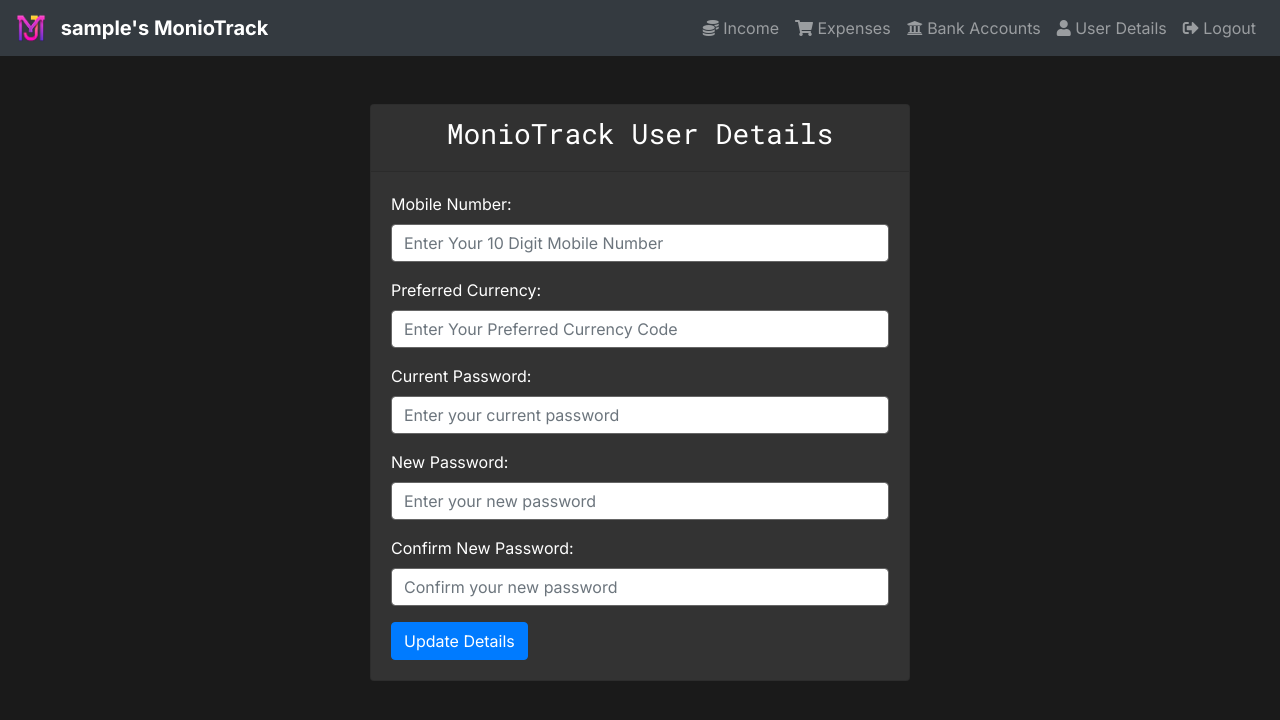
After one commit to SSW1000/MonioTrack, a PHP site: page /update_details.php in a window 1280 px wide. The commit adds this page. Shown: the top 720 px of the page. Run offline with PHP 8.4, Linux system fonts and the light colour scheme; the visitor is signed in with stand-in values (Sample User, id 1); a stand-in replaces the project's code that opens the database connection.

Commit message:
User Details Update Logic Added and Linked into Navbar.

```diff
--- a/bank_accounts.php
+++ b/bank_accounts.php
@@ -16,6 +16,7 @@ $user_result = mysqli_stmt_get_result($user_stmt);
 $user_row = mysqli_fetch_assoc($user_result);
 $user_name = $user_row['username'];
 $preferred_currency = $user_row['preferred_currency'];
+mysqli_stmt_close($user_stmt); // Close the statement for fetching username
 ?>
 
 <!DOCTYPE html>
@@ -68,6 +69,11 @@ $preferred_currency = $user_row['preferred_currency'];
             <li class="nav-item active">
                 <a class="nav-link" href="bank_accounts.php">
                     <i class="fas fa-university"></i> Bank Accounts
+                </a>
+            </li>
+            <li class="nav-item">
+                <a class="nav-link" href="update_details.php">
+                    <i class="fas fa-user"></i> User Details
                 </a>
             </li>
             <li class="nav-item">
--- /dev/null
+++ b/js/update_user.js
@@ -0,0 +1,31 @@
+function showAlert(message, alertType) {
+    // Create the alert HTML with custom classes
+    var alertBox = '<div class="custom-alert custom-alert-' + alertType + '" role="alert">' +
+        '<strong>' + message + '</strong>' +
+        '</div>';
+
+    // Append the alert to the body
+    $('body').append(alertBox);
+
+    // Automatically close the alert after a certain duration (optional)
+    setTimeout(function () {
+        $('.custom-alert').fadeOut(500, function () {
+            $(this).remove();
+        });
+    }, 5000); // Change 5000 to the duration in milliseconds
+}
+function validatePassword() {
+    var password = document.getElementById("new_password").value;
+    var confirmPassword = document.getElementById("confirm_new_password").value;
+    var passwordPattern = /^(?=.*[a-z])(?=.*[A-Z])(?=.*\d)(?=.*[!@#$%^&*()])[A-Za-z\d!@#$%^&*()]{8,}$/;
+
+    if (password !== confirmPassword) {
+        showAlert('Passwords do not match!', 'error');
+        return false;
+    } else if (!passwordPattern.test(password)) {
+        showAlert('Password must contain at least 8 characters, including one uppercase letter, one lowercase letter, one digit, and one special character (!@#$%^&*()).', 'error');
+        return false;
+    }
+
+    return true;
+}
--- a/registration.php
+++ b/registration.php
@@ -1,6 +1,3 @@
-<!DOCTYPE html>
-<html lang="en">
-
 <?php
 include 'includes/connection.php'; // Include the database connection file
 
@@ -53,7 +50,8 @@ if ($_SERVER["REQUEST_METHOD"] == "POST") {
 
 mysqli_close($db); // Close the database connection
 ?>
-
+<!DOCTYPE html>
+<html lang="en">
 <head>
     <meta charset="UTF-8">
     <title>MonioTrack | Registration </title>
--- /dev/null
+++ b/update_details.php
@@ -0,0 +1,202 @@
+<?php
+include 'includes/connection.php'; // Include the database connection file
+error_reporting(0);
+session_start();
+if (empty($_SESSION["user_id"])) {
+    header('location:index.php');
+} else {
+    $user_id = $_SESSION["user_id"];
+    $user_query = "SELECT username FROM users WHERE id = ?";
+    $user_stmt = mysqli_prepare($db, $user_query);
+    mysqli_stmt_bind_param($user_stmt, "i", $user_id);
+    mysqli_stmt_execute($user_stmt);
+    $user_result = mysqli_stmt_get_result($user_stmt);
+    $user_row = mysqli_fetch_assoc($user_result);
+    $user_name = $user_row['username'];
+    mysqli_stmt_close($user_stmt); // Close the statement for fetching username
+
+    $message = "";
+
+    if ($_SERVER["REQUEST_METHOD"] == "POST") {
+        $userID = $_SESSION['user_id'];
+        $currentPassword = mysqli_real_escape_string($db, $_POST['current_password']);
+        $newPassword = mysqli_real_escape_string($db, $_POST['new_password']);
+        $confirmNewPassword = mysqli_real_escape_string($db, $_POST['confirm_new_password']);
+        $mobile = mysqli_real_escape_string($db, $_POST['mobile']);
+        $currency = mysqli_real_escape_string($db, $_POST['currency']);
+
+        $selectUserDetailsSQL = "SELECT password, mobile_number, preferred_currency FROM users WHERE id = ?";
+        $stmt = mysqli_prepare($db, $selectUserDetailsSQL);
+        mysqli_stmt_bind_param($stmt, "i", $userID);
+        mysqli_stmt_execute($stmt);
+        $result = mysqli_stmt_get_result($stmt);
+
+        if ($row = mysqli_fetch_assoc($result)) {
+            if (password_verify($currentPassword, $row['password'])) {
+                if ($newPassword === $confirmNewPassword) {
+                    $hashedNewPassword = password_hash($newPassword, PASSWORD_DEFAULT);
+
+                    $updateUserDetailsSQL = "UPDATE users SET password = ?, mobile_number = ?, preferred_currency = ? WHERE id = ?";
+                    $updateStmt = mysqli_prepare($db, $updateUserDetailsSQL);
+                    mysqli_stmt_bind_param($updateStmt, "sssi", $hashedNewPassword, $mobile, $currency, $userID);
+
+                    if (mysqli_stmt_execute($updateStmt)) {
+                        $message = "User details updated successfully.";
+                    } else {
+                        $message = "Error updating user details: " . mysqli_error($db);
+                    }
+
+                    mysqli_stmt_close($updateStmt);
+                } else {
+                    $message = "New passwords do not match. Please re-enter the new password.";
+                }
+            } else {
+                $message = "Current password is incorrect.";
+            }
+        } else {
+            $message = "Error fetching user details.";
+        }
+
+        mysqli_stmt_close($stmt);
+    }
+
+    $userID = $_SESSION['user_id'];
+    $getUserDetailsSQL = "SELECT mobile_number, preferred_currency FROM users WHERE id = ?";
+    $stmt = mysqli_prepare($db, $getUserDetailsSQL);
+    mysqli_stmt_bind_param($stmt, "i", $userID);
+    mysqli_stmt_execute($stmt);
+    $result = mysqli_stmt_get_result($stmt);
+
+    if ($row = mysqli_fetch_assoc($result)) {
+        $currentMobile = $row['mobile_number'];
+        $currentCurrency = $row['preferred_currency'];
+    } else {
+        $message = "Error fetching user details.";
+    }
+
+    mysqli_stmt_close($stmt);
+    mysqli_close($db);
+}
+?>
+
+<!DOCTYPE html>
+<html lang="en">
+<head>
+    <meta charset="UTF-8">
+    <title>MonioTrack | User Details </title>
+    <!-- Bootstrap CSS -->
+    <link href="https://stackpath.bootstrapcdn.com/bootstrap/4.5.2/css/bootstrap.min.css" rel="stylesheet">
+    <link href="https://fonts.googleapis.com/css2?family=Inter:wght@400;500;700&display=swap" rel="stylesheet">
+    <link rel="stylesheet" href="https://fonts.googleapis.com/css2?family=Roboto+Mono&display=swap">
+    <link href="https://cdnjs.cloudflare.com/ajax/libs/font-awesome/5.15.4/css/all.min.css" rel="stylesheet">
+
+    <!-- Custom CSS -->
+    <link href="css/styles.css" rel="stylesheet">
+    <link rel="icon" href="images/mt.png" type="image/x-icon">
+    <meta name="viewport" content="width=device-width, initial-scale=1.0">
+</head>
+
+<body class="dark-mode">
+<div class="container-fuild">
+  <!-- Navigation Bar -->
+<nav class="navbar navbar-expand-lg navbar-dark bg-dark mb-4">
+    <a class="navbar-brand" href="dashboard.php">
+    <img src="images/mt.png" alt="MonioTrack" width="30" height="30" class="d-inline-block align-top" style="margin-right: 10px;">
+        <?php echo $user_name; ?>'s MonioTrack
+    </a>
+
+    <button class="navbar-toggler" type="button" data-toggle="collapse" data-target="#navbarNav" aria-controls="navbarNav" aria-expanded="false" aria-label="Toggle navigation">
+        <span class="navbar-toggler-icon"></span>
+    </button>
+    <div class="collapse navbar-collapse" id="navbarNav">
+        <ul class="navbar-nav ml-auto">
+            <li class="nav-item">
+                <a class="nav-link" href="income.php">
+                    <i class="fas fa-coins"></i> Income
+                </a>
+            </li>
+            <li class="nav-item">
+                <a class="nav-link" href="expenses.php">
+                    <i class="fas fa-shopping-cart"></i> Expenses
+                </a>
+            </li>
+            <li class="nav-item">
+                <a class="nav-link" href="bank_accounts.php">
+                    <i class="fas fa-university"></i> Bank Accounts
+                </a>
+            </li>
+            <li class="nav-item">
+                <a class="nav-link" href="update_details.php">
+                    <i class="fas fa-user"></i> User Details
+                </a>
+            </li>
+            <li class="nav-item">
+                <a class="nav-link" href="logout.php">
+                    <i class="fas fa-sign-out-alt"></i> Logout
+                </a>
+            </li>
+        </ul>
+    </div>
+</nav>
+</div>
+    <div class="container">
+        <div class="row justify-content-center mt-5">
+            <div class="col-md-6">
+                <div class="card">
+                    <div class="card-header">
+                        <h3 class="text-center">MonioTrack User Details</h3>
+                    </div>
+                    <div class="card-body">
+
+                    <form method="post" action="<?php echo htmlspecialchars($_SERVER["PHP_SELF"]); ?>" onsubmit="return validatePassword()">
+                                <!-- Mobile Number field -->
+                                <div class="form-group">
+                                    <label for="mobile">Mobile Number:</label>
+                                    <input type="text" class="form-control" id="mobile" name="mobile" placeholder="Enter Your 10 Digit Mobile Number" pattern="[0-9]{10}" title="Please enter a 10-digit mobile number." value="<?php echo isset($currentMobile) ? htmlspecialchars($currentMobile) : ''; ?>" required>
+                                </div>
+
+                                <!-- Preferred Currency field -->
+                                <div class="form-group">
+                                    <label for="currency">Preferred Currency:</label>
+                                    <input type="text" class="form-control" id="currency" name="currency" placeholder="Enter Your Preferred Currency Code" pattern="[A-Za-z]{3}" title="Please enter a valid 3-letter currency code (e.g.,USD, EUR, LKR)." value="<?php echo isset($currentCurrency) ? htmlspecialchars($currentCurrency) : ''; ?>" required>
+                                </div>
+
+                                <!-- Password fields -->
+                                <div class="form-group">
+                                    <label for="current_password">Current Password:</label>
+                                    <input type="password" class="form-control" id="current_password" name="current_password" placeholder="Enter your current password" required>
+                                </div>
+                                <div class="form-group">
+                                    <label for="new_password">New Password:</label>
+                                    <input type="password" class="form-control" id="new_password" name="new_password" placeholder="Enter your new password" required>
+                                </div>
+                                <div class="form-group">
+                                    <label for="confirm_new_password">Confirm New Password:</label>
+                                    <input type="password" class="form-control" id="confirm_new_password" name="confirm_new_password" placeholder="Confirm your new password" required>
+                                </div>
+
+                                <!-- Update button -->
+                                <button type="submit" class="btn btn-primary">Update Details</button>
+
+                                <!-- Display success or error message -->
+                                <?php if (!empty($message)) { ?>
+                                    <br>
+                                    <div class="alert <?php echo (strpos($message, 'successful') !== false ? 'alert-success' : 'alert-danger'); ?>" role="alert">
+                                        <?php echo $message; ?>
+                                    </div>
+                                <?php } ?>
+                            </form>
+
+                        <!-- End of registration form -->
+                    </div>
+                </div>
+            </div>
+        </div>
+    </div>
+    <script src="https://code.jquery.com/jquery-3.6.0.min.js"></script>
+   <!-- Bootstrap JS -->
+   <script src="https://stackpath.bootstrapcdn.com/bootstrap/4.5.2/js/bootstrap.min.js"></script>
+   <script src="js/update_user.js"></script>
+</body>
+
+</html>
```
Also changed, not shown: dashboard.php (+7 -0 lines), expenses.php (+7 -0 lines), income.php (+7 -0 lines).
